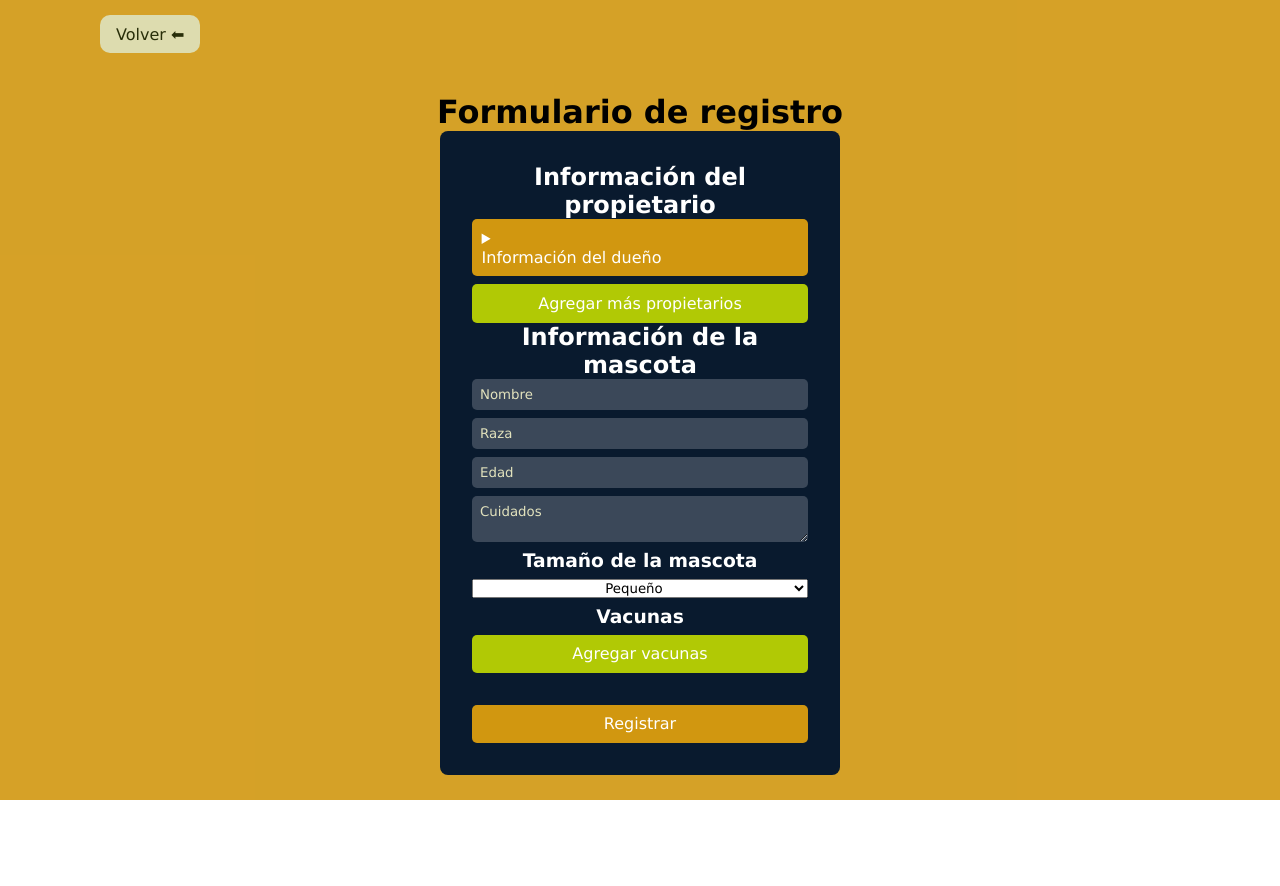
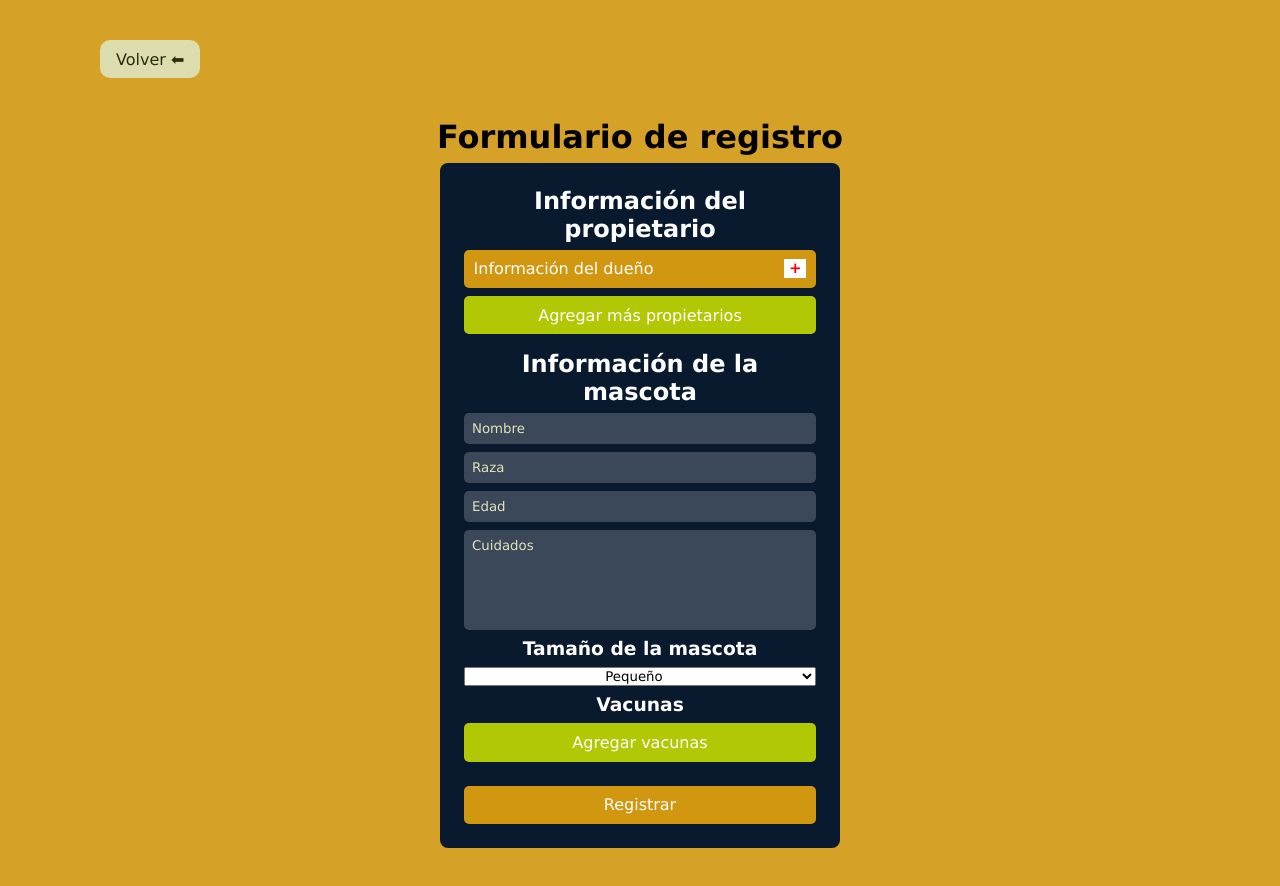
Before and after one commit to slqpez/front-pet-care, a React (Vite) app: page /newClient in a window 1280 px wide. Shown: the top 886 px of the page. Before the commit the page ends 800 px from the top, so only its background shows below. Built offline with nearby package versions, Linux system fonts and the light colour scheme.

Commit message:
Styles Client Form

```diff
--- a/src/components/ClientForm/ClientForm.jsx
+++ b/src/components/ClientForm/ClientForm.jsx
@@ -1,14 +1,16 @@
 import React from "react";
+import "./clientForm.css";
+
 
 function ClientForm({handleCLientsForm, userData}) {
   return (
-    <div className="newClient-owner-info">
-      <details>
-        <summary>
+    <div className="newClient-owner-container">
+      <details className="newClient-owner__details">
+        <summary className="newClient-owner-info">
           <p> Información del dueño </p>
+          <p className="newClient-owner-info__icon"> +</p>
         </summary>
         <div className="newClient-inputs-container newClient-inputs-container__owner">
-          <label htmlFor="ownerFirstname"/>
           <input
             type="text"
             className="newClient-input"
--- /dev/null
+++ b/src/components/ClientForm/clientForm.css
@@ -0,0 +1,30 @@
+.newClient-owner__details {
+  display: block;
+  width: 100%;
+}
+
+.newClient-owner-info__icon {
+  background-color: #fff;
+  color: red;
+  font-weight: bold;
+  font-size: 15px;
+  text-align: center;
+  width: 22px;
+}
+
+.newClient-owner-info {
+  display: flex;
+  justify-content: space-between;
+  background-color: var(--btn-color);
+  color: #fff;
+  padding: 0.6em;
+  margin-bottom: 0.5em;
+  border-radius: 5px;
+  width: 100%;
+  font-size: 1em;
+  cursor: pointer;
+}
+
+.newClient-owner-info:hover{
+    background: rgba(209, 151, 16,.9);
+}
--- a/src/pages/Home.jsx
+++ b/src/pages/Home.jsx
@@ -68,11 +68,8 @@ function Home() {
               <Link to="/register" className="item-aside">
                 Crear nuevo empleado ➕
               </Link>
-              <Link to="/createPet" className="item-aside">
-                Crear nueva mascota ➕
-              </Link>
               <Link to="/newClient" className="item-aside">
-                Crear nuevo Cliente ➕
+                Crear nuevo <br /> Cliente ➕
               </Link>
             </div>
             <Link to="/register" className="item-aside">
--- a/src/pages/NewClient/NewClient.jsx
+++ b/src/pages/NewClient/NewClient.jsx
@@ -1,15 +1,13 @@
 import React, { useState, useContext } from "react";
 import ClientForm from "../../components/ClientForm/ClientForm";
 import { Link } from "react-router-dom";
-import {createOwner} from "../../services/owners"
-import {createPet} from "../../services/pets"
+import { createOwner } from "../../services/owners";
+import { createPet } from "../../services/pets";
 
 import "./newClient.css";
 
 function NewClient() {
-
- const user = JSON.parse(localStorage.getItem("user"))
-
+  const user = JSON.parse(localStorage.getItem("user"));
 
   //const [clientsForm, setClientsForm] = useState(["p"]);
   const [vaccinationList, setVaccinationList] = useState([]);
@@ -34,26 +32,22 @@ function NewClient() {
     address: "",
   });
 
-  const handleSubmit = async(e) => {
+  const handleSubmit = async (e) => {
     e.preventDefault();
-   const newOner ={
+    const newOner = {
       ...userData,
-      createdBy:user.username ,
-    }
+      createdBy: user.username,
+    };
     console.log(newOner);
     const ownerCreated = await createOwner(newOner);
 
-    const newPet ={
+    const newPet = {
       ...petData,
-      vaccination:Object.values(vaccArray),
-      owners:[ownerCreated._id]
-    }
+      vaccination: Object.values(vaccArray),
+      owners: [ownerCreated._id],
+    };
     console.log(newPet);
-    const petCreated = await createPet(newPet)
-
-
-
-
+    const petCreated = await createPet(newPet);
   };
 
   const handleInputsPet = (e) => {
@@ -61,7 +55,7 @@ function NewClient() {
   };
 
   const handleCreateNewOwner = () => {
-    console.log("Crear otro form")
+    console.log("Crear otro form");
   };
 
   const handleVacc = () => {
@@ -81,9 +75,6 @@ function NewClient() {
     setUserData({ ...userData, [e.target.name]: e.target.value });
   };
 
-
-
-
   return (
     <div className="newClient-container">
       <Link className="back-btn" to="/">
@@ -100,15 +91,10 @@ function NewClient() {
             <h2 className="newClient-subtitle__h2">
               Información del propietario
             </h2>
-            <div className="newClient-card-container">
-              <div className="newClient-card">
-                <ClientForm
-                  handleCLientsForm={handleCLientsForm}
-                  userData={userData}
-                />
-              </div>
-            </div>
-
+            <ClientForm
+              handleCLientsForm={handleCLientsForm}
+              userData={userData}
+            />
             <button
               className="newClient-btn__add"
               type="button"
--- a/src/pages/NewClient/newClient.css
+++ b/src/pages/NewClient/newClient.css
@@ -7,21 +7,20 @@ input[type=number]::-webkit-inner-spin-button {
     justify-content: center;
     align-items: center;
     flex-direction: column;
-    height: 100vh;
+    height: 100%;
     width: 100vw;
     background: rgba(209, 151, 16,.9);
 }
 
+.newClient-title-container__h1{
+    padding-bottom: 0.2em;
+}
+
 .newClient-form-container{
-    display: flex;
-    justify-content: center;
-    align-items: center;
-    flex-direction: column;
-    gap: 1.5em;
     background-color: var(--background-color);
     color: #fff;
     width: 400px;
-    padding: 2em;
+    padding: 1.5em;
     border-radius: 8px;
     margin-bottom: 50px;
 }
@@ -31,7 +30,7 @@ input[type=number]::-webkit-inner-spin-button {
     display: flex;
     flex-direction: column;
     gap: .5em;
-    margin-bottom: 2em;
+    margin-bottom: .5em;
 }
 
 .newClient-input{
@@ -46,7 +45,6 @@ input[type=number]::-webkit-inner-spin-button {
 
 .newClient-input::placeholder{
     color: rgb(226, 226, 189);
-
 }
 
 .newClient-btn__add{
@@ -58,11 +56,13 @@ input[type=number]::-webkit-inner-spin-button {
     width: 100%;
     font-size: 1em;
     cursor: pointer;
+    margin-bottom: 1em;
 
 }
 
 .newClient-subtitle__h2{
     text-align: center;
+    margin-bottom: 0.3em;
 }
 
 .newClient-subtitle__h3{
@@ -86,46 +86,10 @@ input[type=number]::-webkit-inner-spin-button {
 
 .btn-registrar:hover{
     background: rgba(209, 151, 16,.9);
-
 }
 
-.newClient-owner-info__icon{
-    background-color: #fff;
-    color: red;
-    font-weight: bold;
-    font-size: 15px;
-    text-align: center;
-    width: 22px;
-    border-radius: 5px;
+.newClient-inputs-container textarea{
+    resize: none;
+    width: 100%;
+    height: 100px;
 }
-
-
-
-
-
-
-
-
-
-
-
-
-
-
-.newClient-owner-info{
-    display: flex;
-    justify-content: space-between;
-    background-color: var(--btn-color);
-    color: #fff;
-    border: none;
-    padding: .6em;
-    margin-bottom: .5em;
-    border-radius: 5px;
-    width: 100%;
-    font-size: 1em;
-    cursor: pointer;
-}
-
-.newClient-owner-info:hover{
-    background: rgba(209, 151, 16,.9);
-}
```
